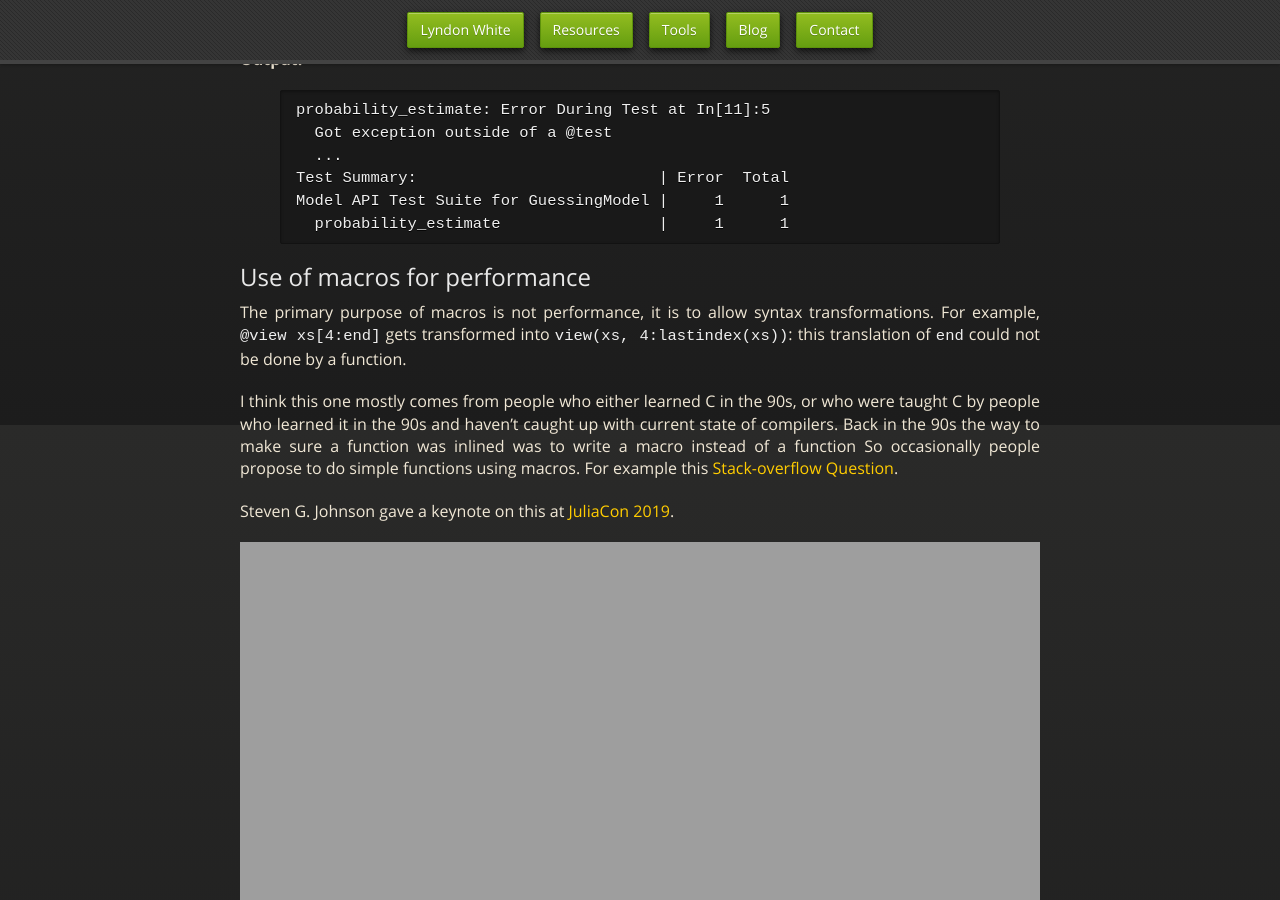
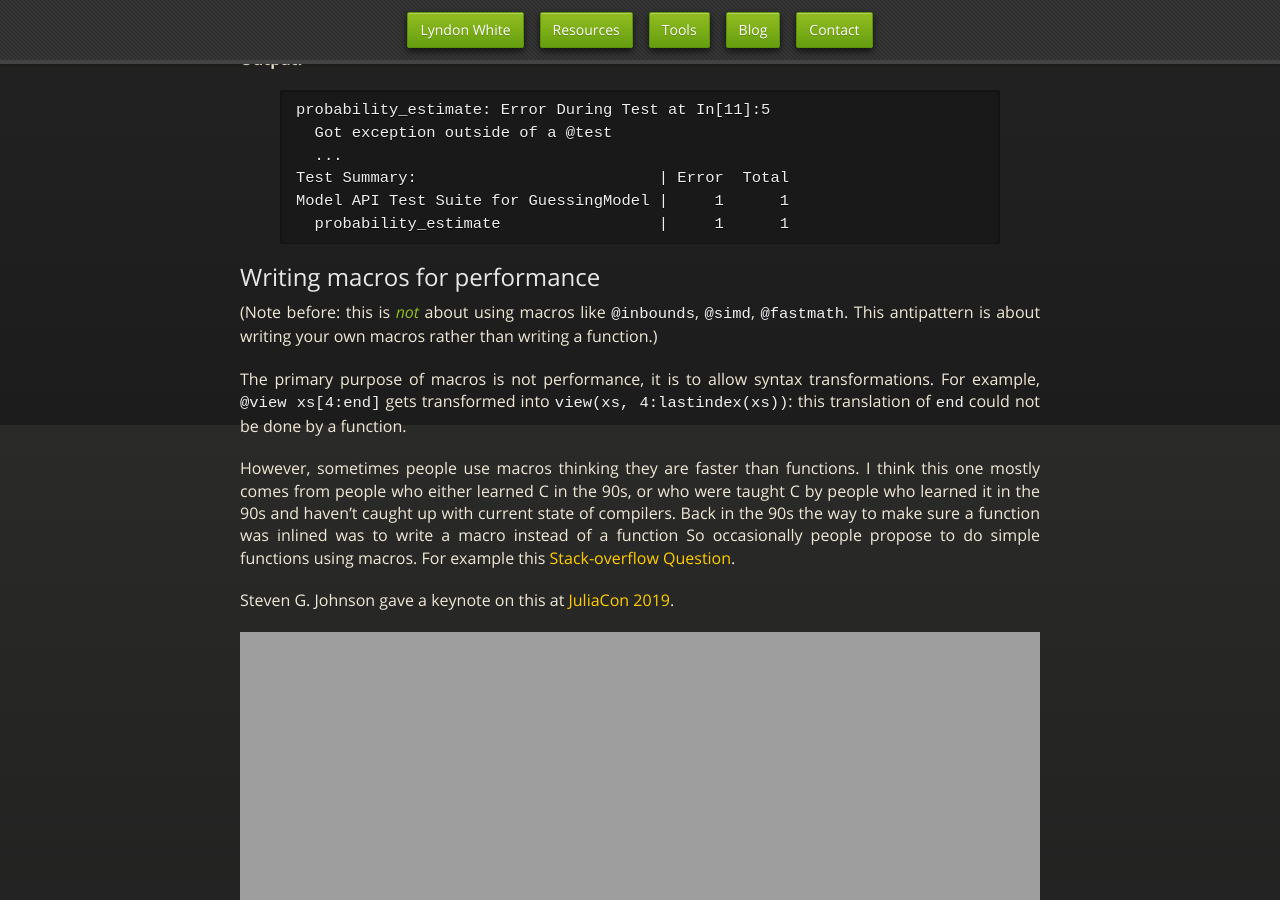
Before and after one commit to oxinabox/oxinabox.github.io, a Jekyll site: the page built from _posts/2020-04-19-Julia-Antipatterns.md, in a window 1280 px wide and 900 px high, scrolled down 3175 px. Built offline with Jekyll 4.4.1, drawn with Linux system fonts in a browser that asks for light colours; nearby versions of some CDN libraries; some web fonts are replaced.

Commit message:
clarify about macros

```diff
--- a/_posts/2020-04-19-Julia-Antipatterns.md
+++ b/_posts/2020-04-19-Julia-Antipatterns.md
@@ -194,11 +194,14 @@ Model API Test Suite for GuessingModel |     1      1
 {% endhighlight %}
 </div>
 
-## Use of macros for performance
+## Writing macros for performance
+
+(Note before: this is *not* about using macros like `@inbounds`, `@simd`, `@fastmath`. This antipattern is about writing your own macros rather than writing a function.)
 
 The primary purpose of macros is not performance, it is to allow syntax transformations.
 For example, `@view xs[4:end]` gets transformed into `view(xs, 4:lastindex(xs))`: this translation of `end` could not be done by a function.
 
+However, sometimes people use macros thinking they are faster than functions.
 I think this one mostly comes from people who either learned C in the 90s,
 or who were taught C by people who learned it in the 90s and haven't caught up with current state of compilers.
 Back in the 90s the way to make sure a function was inlined was to write a macro instead of a function
```
